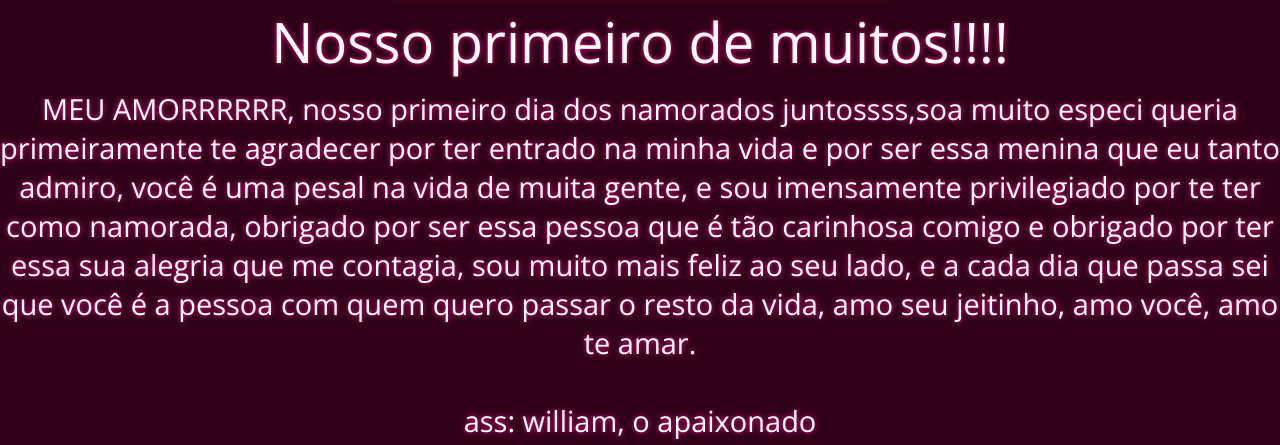
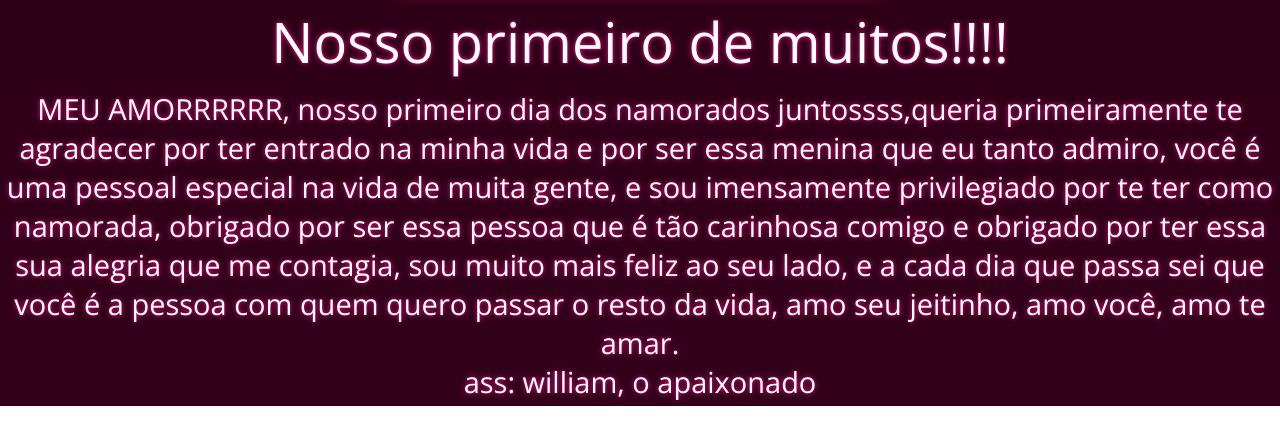
Before and after one commit to InMacz/namoro, a plain HTML site: page index.html in a window 1280 px wide. Shown: the part 1340-1785 px from the top of the page. After the commit the page ends 1746 px from the top, so only its background shows below. Drawn offline with nearby package versions, Linux system fonts and the light colour scheme.

Commit message:
Update index.html

```diff
--- a/index.html
+++ b/index.html
@@ -144,8 +144,7 @@
     </iframe>
   </div>
   <p class="phrase">Nosso primeiro de muitos!!!!</p>
-<p> MEU AMORRRRRR, nosso primeiro dia dos namorados juntossss,soa muito especi queria primeiramente te agradecer por ter entrado na minha vida e por ser essa menina que eu tanto admiro, você é uma pesal na vida de muita gente, e sou imensamente privilegiado por te ter como namorada, obrigado por ser essa pessoa que é tão carinhosa comigo e obrigado por ter essa sua alegria que me contagia, sou muito mais feliz ao seu lado, e a cada dia que passa sei que você é a pessoa com quem quero passar o resto da vida, amo seu jeitinho, amo você, amo te amar.
-<br>
+<p> MEU AMORRRRRR, nosso primeiro dia dos namorados juntossss,queria primeiramente te agradecer por ter entrado na minha vida e por ser essa menina que eu tanto admiro, você é uma pessoal especial na vida de muita gente, e sou imensamente privilegiado por te ter como namorada, obrigado por ser essa pessoa que é tão carinhosa comigo e obrigado por ter essa sua alegria que me contagia, sou muito mais feliz ao seu lado, e a cada dia que passa sei que você é a pessoa com quem quero passar o resto da vida, amo seu jeitinho, amo você, amo te amar.
 <br>
 ass: william, o apaixonado
 
```
